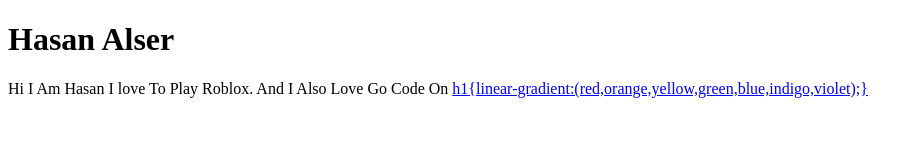
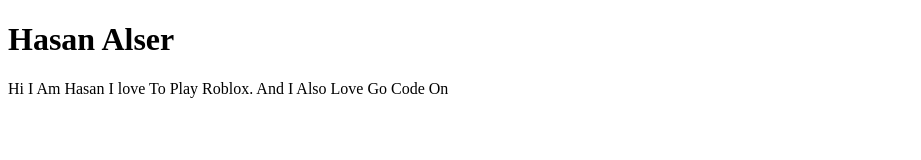
Before and after one commit to mealserH/mealserH.github.io, a plain HTML site: page index.html in a window 1280 px wide. Shown: the whole page, without its empty margins (0-921 px from the left). Drawn offline with Linux system fonts and the light colour scheme.

Commit message:
Update index.html

```diff
--- a/index.html
+++ b/index.html
@@ -1,7 +1,7 @@
 <!doctype html>
 <html>
 <body>
+<head>
 <title>Hasan Alser</title>
 <h1>Hasan Alser</h1>
 <p>Hi I Am Hasan I love To Play Roblox. And I Also Love Go Code On <a href="scratch.mit.edu/create>Scratch</a>I Learned How Go Code On Mimo.<br>
-h1{linear-gradient:(red,orange,yellow,green,blue,indigo,violet);}
```
